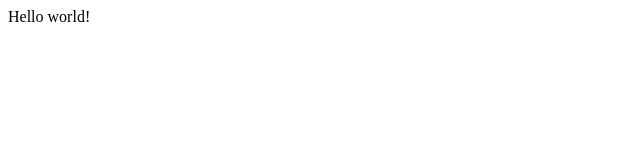
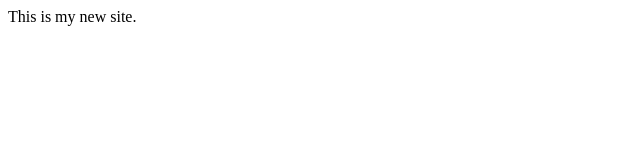
Before and after one commit to 007-jcs/jcsalter, a Gatsby site: page / in a window 1280 px wide. Shown: the full height of the page, 0-640 px from the left. Built offline with nearby package versions, Linux system fonts and the light colour scheme; Gatsby itself is replaced by a stand-in of ours.

Commit message:
Update index.js

```diff
--- a/src/pages/index.js
+++ b/src/pages/index.js
@@ -1,5 +1,5 @@
 import React from "react"
 
 export default function Home() {
-  return <div>Hello world!</div>
+  return <div>This is my new site.</div>
 }
```
